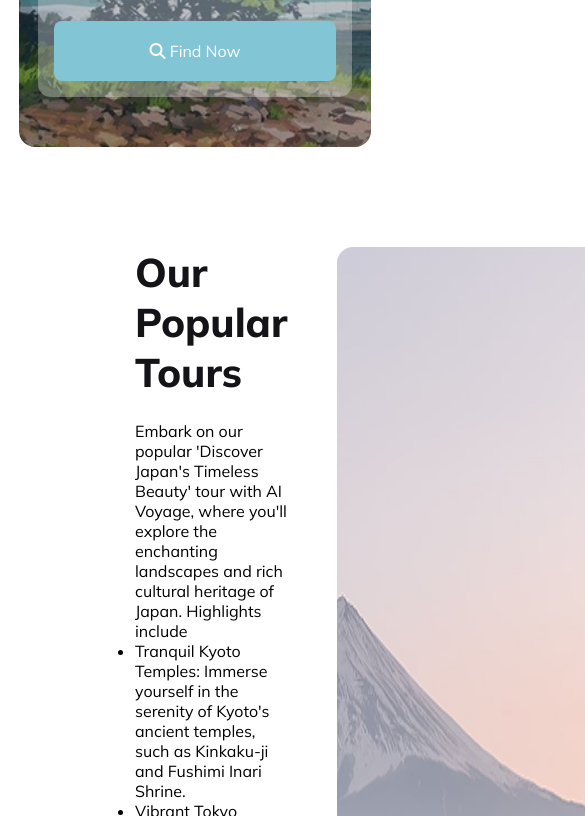
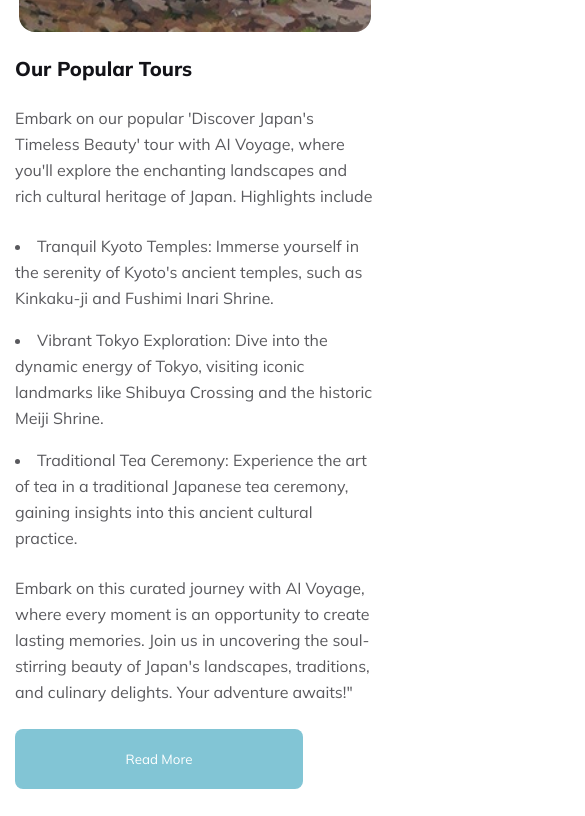
Before and after one commit to nekokaito/AiVoyage, a plain HTML site: page index.html in a window 390 px wide. Shown: the part 764-1580 px from the top of the page, 585 px wide, since content can reach past the window. Drawn offline with Linux system fonts and the light colour scheme.

Commit message:
tour section responsive

```diff
--- a/index.html
+++ b/index.html
@@ -22,6 +22,9 @@
             <img src="images/logo.gif" alt="">
         <h1>Ai <span class="sky-color">Voyage</span></h1>
         </div>
+        <div class="nav-menu-phn">
+            <img src="images/burger.svg" alt="">
+        </div>
         <div class="nav-menu">
             <ul type="none" class="menubar">
                 <li><a href="#">Home</a></li>
@@ -31,16 +34,7 @@
                 <li><a href="#">Contact</a></li>
               </ul>
         </div>
-        <div class="nav-menu-phn">
-            <img src="images/burger.svg" alt="">
-            <ul type="none" class="ham-menubar">
-                <li><a href="#">Home</a></li>
-                <li><a href="#">Packages</a></li>
-                <li><a href="#">Testimonial</a></li>
-                <li><a href="#">Blog</a></li>
-                <li><a href="#">Contact</a></li>
-              </ul>
-        </div>
+
 
        </nav>
 
@@ -76,7 +70,6 @@
      <!-- Main Content -->
     <main>
         <section class="tour-showcase">
-            <div class="tour-showcase-div">
                 <div class="tour-content">
                     <h1>Our Popular Tours</h1>
                     <p>Embark on our popular 'Discover Japan's Timeless Beauty' tour with AI Voyage, where you'll explore the enchanting landscapes and rich cultural heritage of Japan. Highlights include</p>
@@ -86,13 +79,11 @@
                         <li>Traditional Tea Ceremony: Experience the art of tea in a traditional Japanese tea ceremony, gaining insights into this ancient cultural practice.</li>
                     </ul>
                     <p>Embark on this curated journey with AI Voyage, where every moment is an opportunity to create lasting memories. Join us in uncovering the soul-stirring beauty of Japan's landscapes, traditions, and culinary delights. Your adventure awaits!"</p>
+                    <button class="btn-primary">Read More</button>
                 </div>
-                <img src="images/img-mountain.jpg" alt="">
-            </div>
+                <div class="tour-image"><img src="images/img-mountain.jpg" alt=""></div>
 
-
-
-        </section>
+             </section>
     </main>
     <footer></footer>
 </body>
--- a/styles/main.css
+++ b/styles/main.css
@@ -43,6 +43,7 @@ nav li {
 nav {
   display: flex;
   justify-content: space-around;
+  align-items: center;
 
 }
 nav img {
@@ -137,20 +138,48 @@ select {
 }
 
 /* Main section styles */
-.tour-showcase-div {
+
+.tour-showcase {
   display: flex;
-  justify-content: space-around;
-  gap: 50px;
-  margin: 100px 135px;
+  margin: 100px 150px;
+  justify-content: center;
+  align-items: center;
+  gap: 24px;
 }
-.tour-showcase-div img {
+/* .tour-content {
+  margin-right: 100px;
+} */
+
+.tour-showcase img {
   border-radius: 1rem;
-}
-.tour-showcase-div h1 {
+ }
+ .tour-content {
+  display: flex;
+  flex-direction: column;
+  gap: 24px;
+  width: 50%;
+ }
+
+.tour-showcase h1 {
   color: #131318;
  font-size: 40px;
  font-style: normal;
  font-weight: 800;
  line-height: normal;
- margin-bottom: 24px;
+
 }
+.tour-showcase ul {
+  display: flex;
+  flex-direction: column;
+  gap: 16px;
+}
+.tour-showcase p, li {
+  color: rgba(19, 19, 24, 0.70);
+font-family: Mulish;
+font-size: 16px;
+font-style: normal;
+font-weight: 400;
+line-height: 26px;
+list-style-position: inside;
+
+}
--- a/styles/media.css
+++ b/styles/media.css
@@ -1,7 +1,11 @@
 @media screen and (max-width: 600px) {
   .header-main,
-  .selection-div, nav, .header-main {
+  .selection-div, .header-main, .tour-showcase {
     flex-direction: column;
+  }
+  nav{
+    display: flex;
+    justify-content: space-between;
   }
   .nav-menu-phn {
     display: block;
@@ -39,4 +43,23 @@
     font-size: 0.875rem;
     width: 19rem;
   }
+  .tour-showcase {
+    margin: 24px 15px;
+    gap: 30px;
+
+  }
+  .tour-showcase h1 {
+        font-size: 20px;
+  }
+  .tour-showcase img {
+    margin-top: 24px;
+    width: 100%;
+  }
+  .tour-showcase button {
+          width: 80%;
+  }
+  .tour-content {
+    width: 100%;
+
+  }
 }
```
